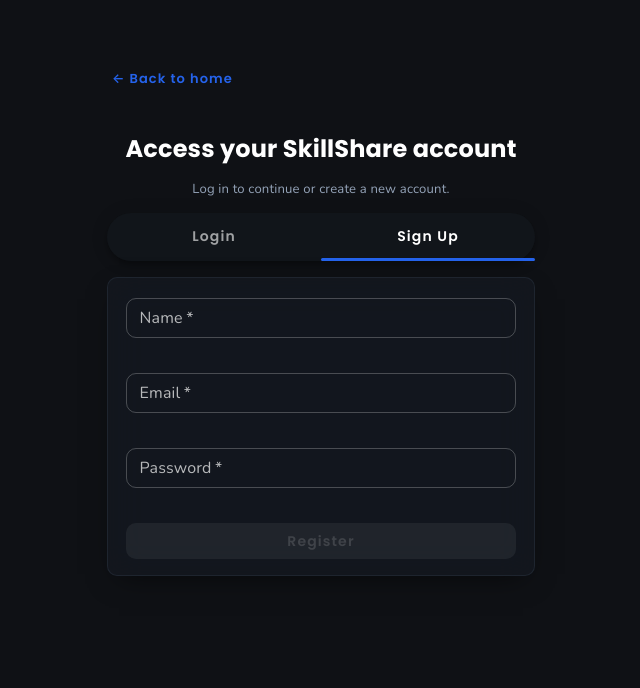
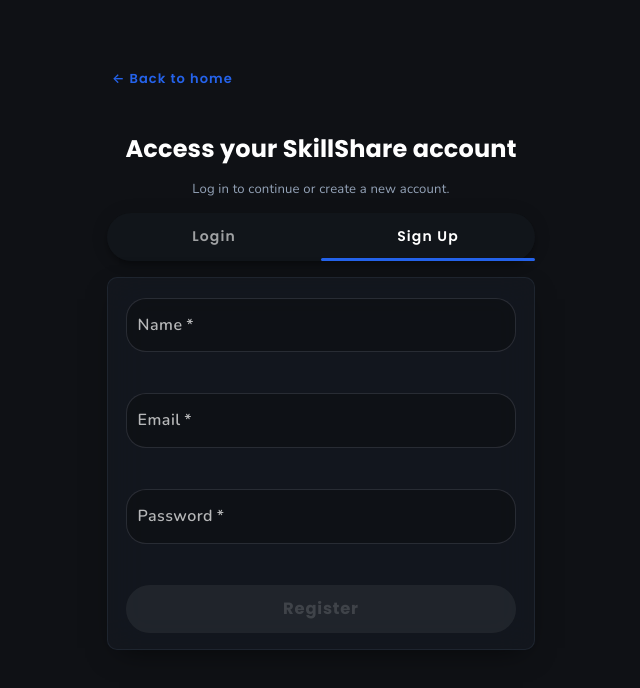
Before and after one commit to Lujain2002/GSG-Skill-Share, a React (Vite) app: page / in a window 1280 px wide. Both pictures are taken after a click on the button "Get started — it’s free". Shown: the top 688 px of the page, without its empty margins (319-959 px from the left). Built offline with nearby package versions, Linux system fonts and the light colour scheme.

Commit message:
feat: Refactor AuthForms component with enhanced styling and layout for improved user experience

```diff
--- a/src/components/AuthForms.jsx
+++ b/src/components/AuthForms.jsx
@@ -1,8 +1,95 @@
 import React, { useState } from 'react';
 import AuthCtx from '../context/AuthContext';
 const { useAuth } = AuthCtx;
-import { TextField, Button, Alert, Stack } from '@mui/material';
+import { TextField, Button, Alert, Stack, Box, Typography, Paper } from '@mui/material';
 import { validateEmail, validatePassword, validateName } from '../utils/validation';
+
+const cardSx = {
+  p: { xs: 3.25, sm: 4 },
+  borderRadius: 3,
+  background: (theme) => theme.palette.mode === 'dark'
+    ? 'linear-gradient(155deg, rgba(22,28,36,0.92) 0%, rgba(34,42,40,0.94) 100%)'
+    : 'linear-gradient(150deg, rgba(247,249,253,0.96) 0%, rgba(231,236,244,0.92) 100%)',
+  border: (theme) => `1px solid ${theme.palette.mode === 'dark' ? 'rgba(99,101,115,0.35)' : 'rgba(138,150,168,0.28)'}`,
+  boxShadow: (theme) => theme.palette.mode === 'dark'
+    ? '0 28px 68px -36px rgba(0,0,0,0.68)'
+    : '0 24px 52px -32px rgba(110,117,138,0.32)',
+  backdropFilter: 'blur(22px)',
+  WebkitBackdropFilter: 'blur(22px)',
+  display: 'flex',
+  flexDirection: 'column',
+  gap: { xs: 2.5, sm: 3 },
+  maxWidth: 420,
+  width: '100%',
+  mx: 'auto'
+};
+
+const compactShellSx = {
+  width: '100%',
+  maxWidth: 420,
+  display: 'flex',
+  flexDirection: 'column',
+  gap: { xs: 2, sm: 2.4 },
+  mx: 'auto'
+};
+
+const fieldSx = {
+  '& .MuiFilledInput-root': (theme) => ({
+    borderRadius: 2,
+    backgroundColor: theme.palette.mode === 'dark' ? 'rgba(15,17,21,0.78)' : 'rgba(245,247,252,0.9)',
+    border: `1px solid ${theme.palette.mode === 'dark' ? 'rgba(99,101,115,0.32)' : 'rgba(138,150,168,0.28)'}`,
+    transition: 'background-color .3s ease, border-color .3s ease, box-shadow .3s ease',
+    '&:hover': {
+      backgroundColor: theme.palette.mode === 'dark' ? 'rgba(15,17,21,0.86)' : '#ffffff',
+      borderColor: theme.palette.mode === 'dark' ? 'rgba(99,101,115,0.4)' : 'rgba(110,117,138,0.36)'
+    },
+    '&.Mui-focused': {
+      backgroundColor: theme.palette.mode === 'dark' ? 'rgba(37,99,235,0.12)' : 'rgba(37,99,235,0.08)',
+      borderColor: '#2563eb',
+      boxShadow: '0 0 0 3px rgba(37,99,235,0.18)'
+    }
+  }),
+  '& .MuiFilledInput-input': {
+    padding: '16px 16px 14px',
+    fontSize: { xs: '0.94rem', sm: '0.98rem' }
+  },
+  '& .MuiFormLabel-root': {
+    fontWeight: 600,
+    letterSpacing: '0.03em'
+  },
+  '& .MuiFormHelperText-root': {
+    marginLeft: 0,
+    fontSize: '0.78rem',
+    letterSpacing: '0.04em'
+  }
+};
+
+const buttonSx = {
+  mt: 0.5,
+  bgcolor: (theme) => theme.palette.mode === 'dark' ? '#636573' : '#374036',
+  px: { xs: 2.6, md: 3.2 },
+  py: { xs: 1.1, md: 1.22 },
+  fontSize: { xs: '0.95rem', md: '1.02rem' },
+  fontWeight: 700,
+  letterSpacing: '0.05em',
+  borderRadius: 2.5,
+  textTransform: 'none',
+  boxShadow: '0 18px 32px -20px rgba(37,99,235,0.45)',
+  '&:hover': {
+    bgcolor: (theme) => theme.palette.mode === 'dark' ? '#545766' : '#2f352d'
+  }
+};
+
+const subtleButtonSx = {
+  mt: 0.5,
+  px: { xs: 2.4, md: 3 },
+  py: { xs: 1, md: 1.1 },
+  fontSize: { xs: '0.9rem', md: '0.98rem' },
+  fontWeight: 600,
+  letterSpacing: '0.04em',
+  borderRadius: 2.5,
+  textTransform: 'none'
+};
 
 export function LoginForm({ compact }) {
   const { login } = useAuth();
@@ -35,30 +122,80 @@
     }
   };
 
-  const inner = (
-    <>
-      {!compact && <h3>Log In</h3>}
-      <form onSubmit={submit} noValidate>
-        <Stack spacing={1.4}>
-          <TextField size="small" label="Email" value={email}
+  const formStack = (
+    <Stack component="form" onSubmit={submit} noValidate spacing={2.2} sx={{ width: '100%' }}>
+      <TextField
+        label="Email"
+        value={email}
         onChange={e=>setEmail(e.target.value)}
         onBlur={()=>setTouched(t=>({...t,email:true}))}
         error={showEmailErr}
         helperText={showEmailErr ? emailErr : ' '}
-            autoComplete="email" required />
-          <TextField size="small" label="Password" type="password" value={password}
+        autoComplete="email"
+        required
+        variant="filled"
+        InputProps={{ disableUnderline: true }}
+        sx={fieldSx}
+      />
+      <TextField
+        label="Password"
+        type="password"
+        value={password}
         onChange={e=>setPassword(e.target.value)}
         onBlur={()=>setTouched(t=>({...t,password:true}))}
         error={showPassErr}
         helperText={showPassErr ? passErr : ' '}
-            autoComplete="current-password" required />
-          {error && <Alert severity="error" variant="filled">{error}</Alert>}
-          <Button variant="contained" type="submit" disabled={disabled}>Login</Button>
+        autoComplete="current-password"
+        required
+        variant="filled"
+        InputProps={{ disableUnderline: true }}
+        sx={fieldSx}
+      />
+      {error && (
+        <Alert
+          severity="error"
+          variant="filled"
+          sx={{ borderRadius: 2, fontSize: '0.88rem', letterSpacing: '0.02em', px: 1.25, py: 0.75 }}
+        >
+          {error}
+        </Alert>
+      )}
+      <Button
+        type="submit"
+        variant="contained"
+        size="large"
+        disabled={disabled}
+        disableElevation
+        fullWidth
+        sx={buttonSx}
+      >
+        Login
+      </Button>
     </Stack>
-      </form>
-    </>
   );
-  return compact ? inner : <div className="card">{inner}</div>;
+
+  const inner = (
+    <Stack spacing={compact ? 2 : 2.6} sx={{ width: '100%' }}>
+      {!compact && (
+        <Box>
+          <Typography variant="overline" sx={{ letterSpacing: '0.18em', opacity: 0.7 }}>
+            Welcome back
+          </Typography>
+          <Typography variant="h5" sx={{ fontWeight: 700, mb: 0.5 }}>
+            Log in to continue
+          </Typography>
+          <Typography variant="body2" sx={{ opacity: 0.75, maxWidth: 320 }}>
+            Sign in to keep sharing skills and earning points with peers.
+          </Typography>
+        </Box>
+      )}
+      {formStack}
+    </Stack>
+  );
+
+  return compact
+    ? <Box sx={compactShellSx}>{inner}</Box>
+    : <Paper elevation={0} sx={cardSx}>{inner}</Paper>;
 }
 
 export function RegisterForm({ compact }) {
@@ -101,34 +238,99 @@
     }
   };
 
-  const inner = (
-    <>
-      {!compact && <h3>Create Account</h3>}
-      <form onSubmit={submit} noValidate>
-        <Stack spacing={1.4}>
-          <TextField size="small" label="Name" value={name}
+  const formStack = (
+    <Stack component="form" onSubmit={submit} noValidate spacing={2.2} sx={{ width: '100%' }}>
+      <TextField
+        label="Name"
+        value={name}
         onChange={e=>{ setName(e.target.value); if (success) setSuccess(''); }}
         onBlur={()=>setTouched(t=>({...t,name:true}))}
         error={showNameErr}
-            helperText={showNameErr ? nameErr : ' '} required />
-          <TextField size="small" label="Email" value={email}
+        helperText={showNameErr ? nameErr : ' '}
+        required
+        variant="filled"
+        InputProps={{ disableUnderline: true }}
+        sx={fieldSx}
+      />
+      <TextField
+        label="Email"
+        value={email}
         onChange={e=>{ setEmail(e.target.value); if (success) setSuccess(''); }}
         onBlur={()=>setTouched(t=>({...t,email:true}))}
         error={showEmailErr}
         helperText={showEmailErr ? emailErr : ' '}
-            autoComplete="email" required />
-          <TextField size="small" label="Password" type="password" value={password}
+        autoComplete="email"
+        required
+        variant="filled"
+        InputProps={{ disableUnderline: true }}
+        sx={fieldSx}
+      />
+      <TextField
+        label="Password"
+        type="password"
+        value={password}
         onChange={e=>{ setPassword(e.target.value); if (success) setSuccess(''); }}
         onBlur={()=>setTouched(t=>({...t,password:true}))}
         error={showPassErr}
         helperText={showPassErr ? passErr : ' '}
-            autoComplete="new-password" required />
-          {error && <Alert severity="error" variant="filled">{error}</Alert>}
-          {success && <Alert severity="success" variant="filled">{success}</Alert>}
-          <Button variant="contained" type="submit" disabled={disabled}>Register</Button>
+        autoComplete="new-password"
+        required
+        variant="filled"
+        InputProps={{ disableUnderline: true }}
+        sx={fieldSx}
+      />
+      {error && (
+        <Alert
+          severity="error"
+          variant="filled"
+          sx={{ borderRadius: 2, fontSize: '0.88rem', letterSpacing: '0.02em', px: 1.25, py: 0.75 }}
+        >
+          {error}
+        </Alert>
+      )}
+      {success && (
+        <Alert
+          severity="success"
+          variant="filled"
+          sx={{ borderRadius: 2, fontSize: '0.86rem', letterSpacing: '0.02em', px: 1.25, py: 0.75 }}
+        >
+          {success}
+        </Alert>
+      )}
+      <Button
+        type="submit"
+        variant="contained"
+        size="large"
+        disabled={disabled}
+        disableElevation
+        fullWidth
+        sx={buttonSx}
+      >
+        Register
+      </Button>
     </Stack>
-      </form>
-    </>
   );
-  return compact ? inner : <div className="card">{inner}</div>;
+
+  const inner = (
+    <Stack spacing={compact ? 2 : 2.6} sx={{ width: '100%' }}>
+      {!compact && (
+        <Box>
+          <Typography variant="overline" sx={{ letterSpacing: '0.18em', opacity: 0.7 }}>
+            Join the community
+          </Typography>
+          <Typography variant="h5" sx={{ fontWeight: 700, mb: 0.5 }}>
+            Create your account
+          </Typography>
+          <Typography variant="body2" sx={{ opacity: 0.75, maxWidth: 320 }}>
+            Unlock peer matching, track your skills, and start exchanging knowledge.
+          </Typography>
+        </Box>
+      )}
+      {formStack}
+    </Stack>
+  );
+
+  return compact
+    ? <Box sx={compactShellSx}>{inner}</Box>
+    : <Paper elevation={0} sx={cardSx}>{inner}</Paper>;
 }
```
Lines whose indentation alone changed are shown as unchanged.
